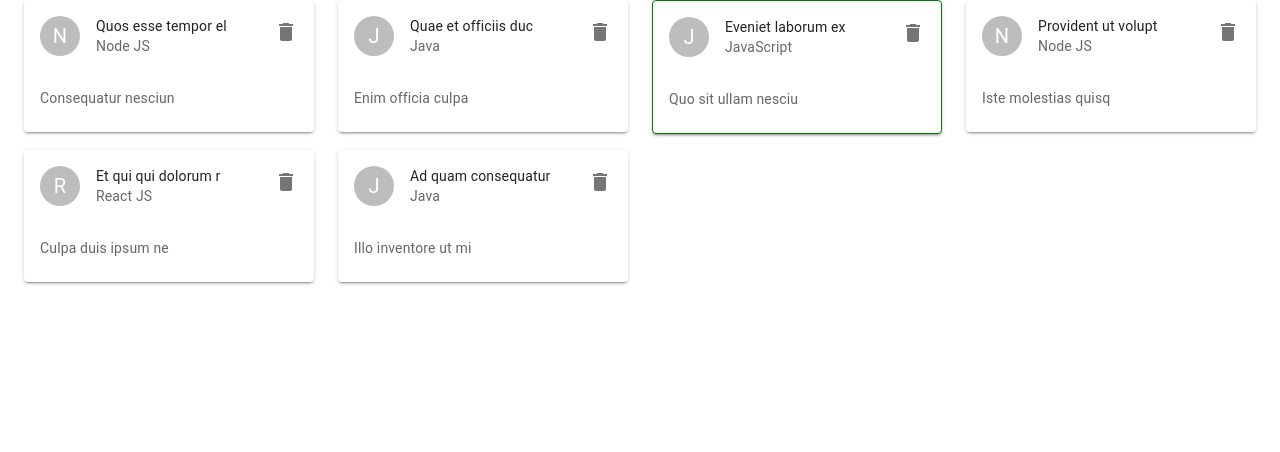
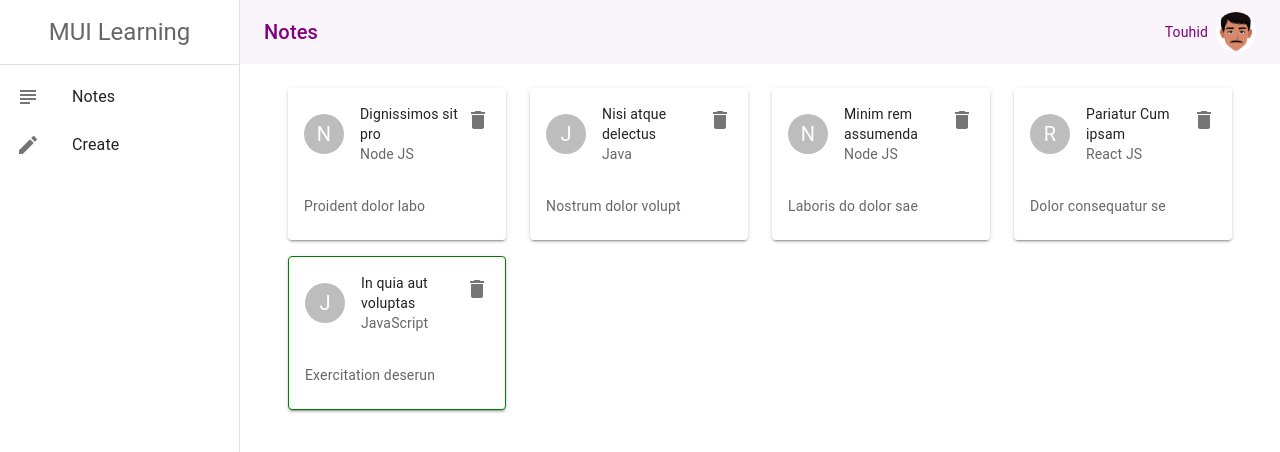
Before and after one commit to touhidalam09/learningMaterial-UI, a React (Create React App) app: page / in a window 1280 px wide. Shown: the top 452 px of the page. Built offline with nearby package versions, Linux system fonts and the light colour scheme; data requests are answered from the project's data file.

Commit message:
Layouts Design completed

```diff
--- a/data/db.json
+++ b/data/db.json
@@ -1,40 +1,34 @@
 {
   "notes": [
     {
-      "title": "Quos esse tempor el",
-      "details": "Consequatur nesciun",
+      "title": "Dignissimos sit pro",
+      "details": "Proident dolor labo",
       "skill": "Node JS",
+      "id": 1
+    },
+    {
+      "title": "Nisi atque delectus",
+      "details": "Nostrum dolor volupt",
+      "skill": "Java",
       "id": 2
     },
     {
-      "title": "Quae et officiis duc",
-      "details": "Enim officia culpa ",
-      "skill": "Java",
+      "title": "Minim rem assumenda ",
+      "details": "Laboris do dolor sae",
+      "skill": "Node JS",
+      "id": 3
+    },
+    {
+      "title": "Pariatur Cum ipsam ",
+      "details": "Dolor consequatur se",
+      "skill": "React JS",
       "id": 4
     },
     {
-      "title": "Eveniet laborum ex ",
-      "details": "Quo sit ullam nesciu",
+      "title": "In quia aut voluptas",
+      "details": "Exercitation deserun",
       "skill": "JavaScript",
-      "id": 3
-    },
-    {
-      "title": "Provident ut volupt",
-      "details": "Iste molestias quisq",
-      "skill": "Node JS",
-      "id": 11
-    },
-    {
-      "title": "Et qui qui dolorum r",
-      "details": "Culpa duis ipsum ne",
-      "skill": "React JS",
-      "id": 12
-    },
-    {
-      "title": "Ad quam consequatur",
-      "details": "Illo inventore ut mi",
-      "skill": "Java",
-      "id": 13
+      "id": 5
     }
   ]
 }
--- a/src/App.js
+++ b/src/App.js
@@ -2,11 +2,13 @@ import React from 'react'
 import { BrowserRouter as Router, Switch, Route } from 'react-router-dom'
 import Notes from './pages/Notes'
 import Create from './pages/Creact'
+import Layouts from './components/Layouts';
 
 function App() {
   return (
     <>
       <Router>
+        <Layouts>
           <Switch>
             <Route exact path="/">
               <Notes />
@@ -15,6 +17,7 @@ function App() {
               <Create />
             </Route>
           </Switch>
+        </Layouts>
       </Router>
     </>
   );
--- a/src/components/Layouts.jsx
+++ b/src/components/Layouts.jsx
@@ -1,10 +1,109 @@
+import {
+    AppBar,
+    Avatar,
+    CssBaseline,
+    Divider,
+    Drawer,
+    List,
+    ListItem,
+    ListItemIcon,
+    ListItemText,
+    Toolbar,
+    Typography
+} from '@mui/material'
 import React from 'react'
+import SubjectIcon from '@mui/icons-material/Subject';
+import CreateIcon from '@mui/icons-material/Create';
+import { useHistory, useLocation } from 'react-router';
+import { Box } from '@mui/system';
 
-function Layouts() {
+const drawerWidth = "240px"
+
+
+function Layouts({ children }) {
+    const history = useHistory()
+    const location = useLocation()
+
+    const menuItem = [
+        {
+            text: "Notes",
+            icon: <SubjectIcon />,
+            path: "/"
+        },
+        {
+            text: "Create",
+            icon: <CreateIcon />,
+            path: "/create"
+        }
+    ]
     return (
-        <div>
-            Layouts
-        </div>
+        <Box sx={{ display: 'flex' }}>
+            {/* // App Bar */}
+            <CssBaseline />
+            <AppBar
+                elevation={0}
+                position="fixed"
+                sx={{
+                    width: `calc(100% - ${drawerWidth})`, ml: `${drawerWidth}`,
+                    background: '#f9f5faeb',
+                    color: 'purple',
+                }}
+            >
+                <Toolbar>
+                    <Typography variant="h6" component="div" sx={{ flexGrow: 1 }}>
+                        {
+                            menuItem.map(item => {
+                                if (item.path === location.pathname) {
+                                  return  item.text
+                                }
+                            })
+                        }
+                    </Typography>
+                    <Typography variant="body2" mr={1}>Touhid</Typography>
+                    <Avatar src="/img/user.png" p={2}></Avatar>
+                </Toolbar>
+            </AppBar>
+
+
+            {/* // Side Bar Drawer*/}
+            <Drawer
+                sx={{
+                    width: drawerWidth,
+                    flexShrink: 0,
+                    '& .MuiDrawer-paper': {
+                        width: drawerWidth,
+                        boxSizing: 'border-box',
+                    },
+                }}
+                variant="permanent"
+                anchor="left"
+            >
+                <Typography variant="h5" color="text.secondary" align="center" p={2}> MUI Learning</Typography>
+                <Divider />
+                <List>
+                    {
+                        menuItem.map(item => (
+                            <ListItem button key={item.text} onClick={() => history.push(item.path)}>
+                                <ListItemIcon> {item.icon}</ListItemIcon>
+                                <ListItemText primary={item.text} />
+                            </ListItem>
+                        )
+                        )
+                    }
+                </List>
+            </Drawer>
+
+            {/* //Children */}
+            <Box
+                component="main"
+                sx={{ flexGrow: 1, bgcolor: 'background.default', p: 3 }}
+            >
+                <Toolbar />
+                <>
+                    {children}
+                </>
+            </Box>
+        </Box>
     )
 }
 
--- a/src/pages/Creact.jsx
+++ b/src/pages/Creact.jsx
@@ -51,7 +51,7 @@ function Creact() {
         }
     }
     return (
-        <Container>
+        <Container maxWidth="xl">
             <Typography variant="h4" color="textSecondary">Create a new note</Typography>
             <Box component="form" noValidate autoComplete="off" onSubmit={handleSubmit}>
                 <div className={classes.textField}>
```
Also changed, not shown: public/img/user.png (added). Lines whose indentation alone changed are shown as unchanged.
